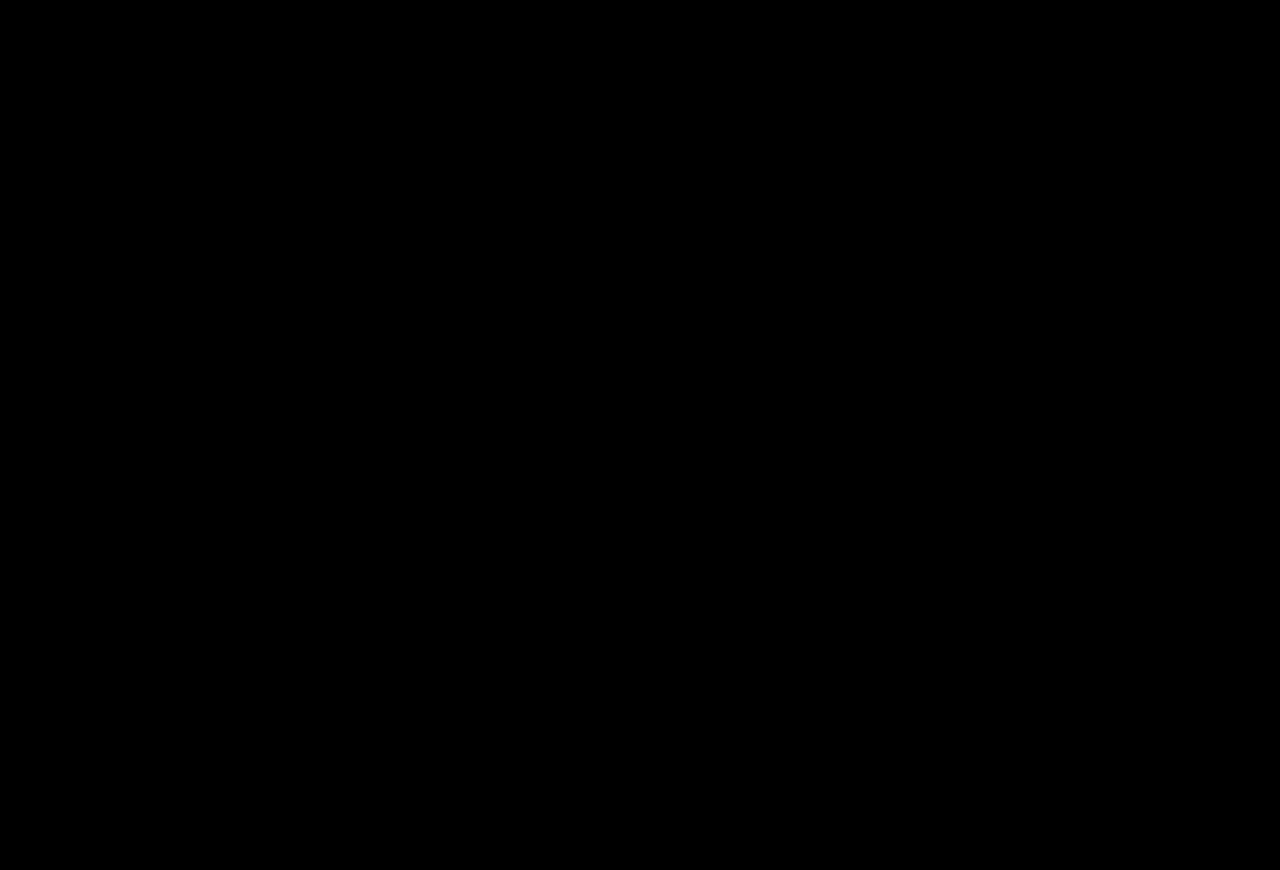
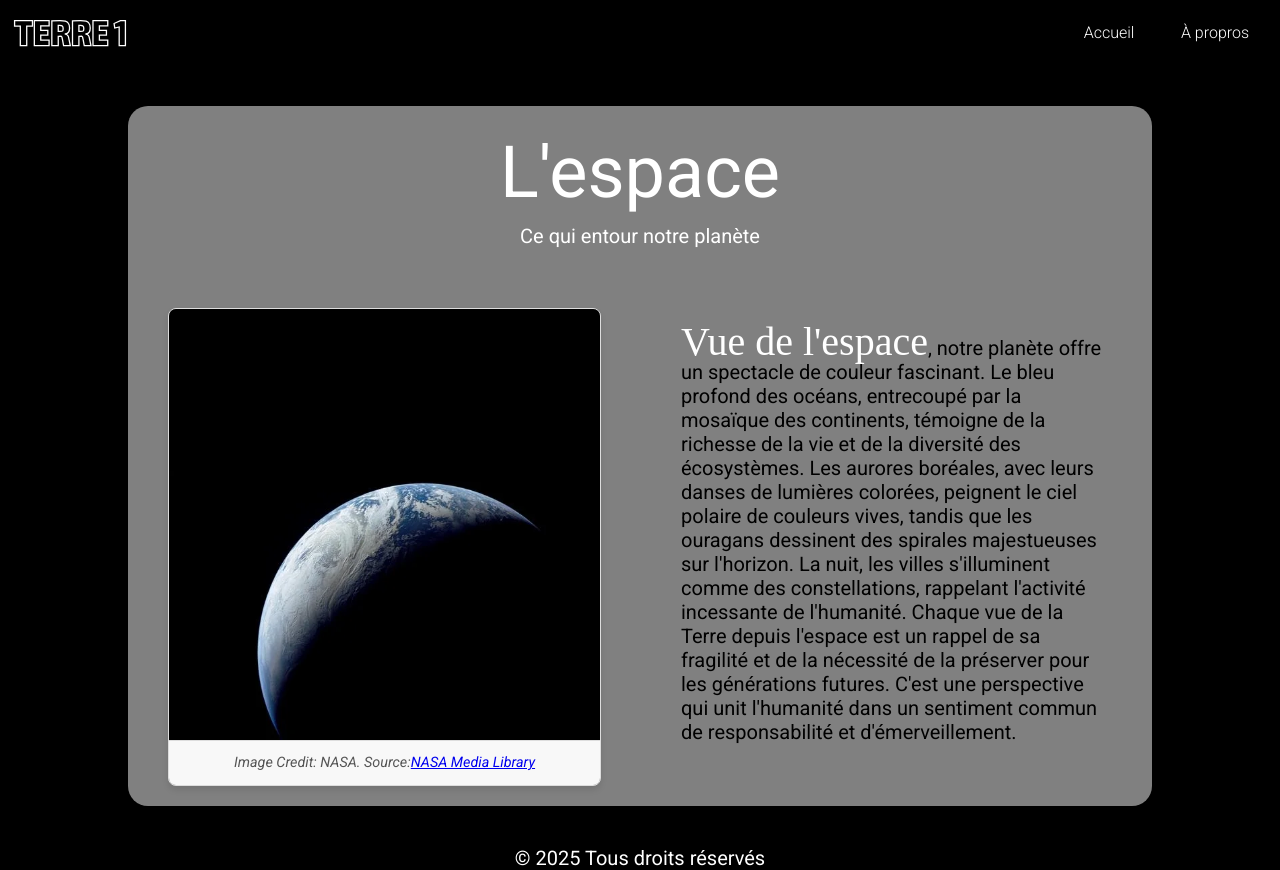
Before and after one commit to Debliqui/projet_terre_1, a React (Vite) app: page /article/space in a window 1280 px wide. Before the commit this address had no page. Before the commit the page ends 800 px from the top, so only its background shows below. Built offline with nearby package versions, Linux system fonts and the light colour scheme; the HTML template or start-up script is replaced by a standard one; a web font is replaced by a local one.

Commit message:
Creating the first version of article pages

```diff
--- a/package.json
+++ b/package.json
@@ -10,6 +10,7 @@
     "preview": "vite preview"
   },
   "dependencies": {
+    "prop-types": "^15.8.1",
     "react": "^19.0.0",
     "react-dom": "^19.0.0",
     "react-router": "^7.3.0",
--- a/public/assets/data/article-content.json
+++ b/public/assets/data/article-content.json
@@ -1,11 +1,14 @@
 [
   {
     "id": "space",
+    "nasa": true,
     "label": "L'espace",
     "src": "/assets/grid/as4-01-410~small.webp",
+    "ref": "as4-01-410",
     "alt": "Terre vue de l'espace",
     "title": "L'espace",
     "subtitle": "Ce qui entour notre planète",
-    "description": "Vue de l'espace, notre planète offre un spectacle de couleur fascinant.\nLe bleu profond des océans, entrecoupé par la mosaïque des continents, témoigne de la richesse de la vie et de la diversité des écosystèmes.\nLes aurores boréales, avec leurs danses de lumières colorées, peignent le ciel polaire de couleurs vives, tandis que les ouragans dessinent des spirales majestueuses sur l'horizon.\nLa nuit, les villes s'illuminent comme des constellations, rappelant l'activité incessante de l'humanité.\nChaque vue de la Terre depuis l'espace est un rappel de sa fragilité et de la nécessité de la préserver pour les générations futures.\nC'est une perspective qui unit l'humanité dans un sentiment commun de responsabilité et d'émerveillement."
+    "hookParagraph1": "Vue de l'espace",
+    "paragraph1": ", notre planète offre un spectacle de couleur fascinant.\nLe bleu profond des océans, entrecoupé par la mosaïque des continents, témoigne de la richesse de la vie et de la diversité des écosystèmes.\nLes aurores boréales, avec leurs danses de lumières colorées, peignent le ciel polaire de couleurs vives, tandis que les ouragans dessinent des spirales majestueuses sur l'horizon.\nLa nuit, les villes s'illuminent comme des constellations, rappelant l'activité incessante de l'humanité.\nChaque vue de la Terre depuis l'espace est un rappel de sa fragilité et de la nécessité de la préserver pour les générations futures.\nC'est une perspective qui unit l'humanité dans un sentiment commun de responsabilité et d'émerveillement."
   }
 ]
--- a/src/App.jsx
+++ b/src/App.jsx
@@ -1,6 +1,7 @@
 import { BrowserRouter, Routes, Route } from "react-router"
+import Home from "./pages/Home"
+import Articles from "./pages/Articles"
 import DataProvider from "./context/DataProvider"
-import Home from "./pages/Home"
 
 import "./App.scss"
 
@@ -10,6 +11,7 @@ function App() {
       <DataProvider>
         <Routes>
           <Route path="/" element={<Home />} />
+          <Route path="/article/:id" element={<Articles />} />
         </Routes>
       </DataProvider>
     </BrowserRouter>
--- /dev/null
+++ b/src/component/ArticleFigure/index.jsx
@@ -0,0 +1,29 @@
+import PropTypes from "prop-types"
+
+import "./index.scss"
+
+export default function ArticleFigure({ src, alt, ref, nasa, children }) {
+  return (
+    <figure className="image-container">
+      <img src={src} alt={alt} />
+      {nasa === true ? (
+        <figcaption className="image-caption">
+          Image Credit: NASA. Source:
+          <a
+            href={`https://images.nasa.gov/details/${ref}`}
+            rel="nofollow"
+            target="_blank"
+          >
+            NASA Media Library
+          </a>
+        </figcaption>
+      ) : (
+        children
+      )}
+    </figure>
+  )
+}
+
+ArticleFigure.propTypes = {
+  nasa: PropTypes.bool.isRequired,
+}
--- /dev/null
+++ b/src/component/ArticleFigure/index.scss
@@ -0,0 +1,24 @@
+.image-container {
+  width: 50%;
+  display: inline-block;
+  margin: 20px 40px;
+  text-align: center;
+  border: 1px solid #ddd;
+  border-radius: 8px;
+  overflow: hidden;
+  box-shadow: 0 4px 6px rgba(0, 0, 0, 0.1);
+  & img {
+    width: 100%;
+    height: auto;
+    display: block;
+  }
+  & .image-caption {
+    background-color: #f8f8f8;
+    color: #555;
+    font-size: 0.9rem;
+    font-style: italic;
+    padding: 10px;
+    text-align: center;
+    border-top: 1px solid #ddd;
+  }
+}
--- /dev/null
+++ b/src/component/ArticleSection/index.jsx
@@ -0,0 +1,5 @@
+import "./index.scss"
+
+export default function ArticleSection({ children, addClass }) {
+  return <section className={`article-section ${addClass}`}>{children}</section>
+}
--- /dev/null
+++ b/src/component/ArticleSection/index.scss
@@ -0,0 +1,3 @@
+.article-section {
+  margin-top: 40px;
+}
--- a/src/component/Banner/index.jsx
+++ b/src/component/Banner/index.jsx
@@ -1,7 +1,7 @@
 export default function Banner({ children, src }) {
   return (
-    <section style={{ backgroundImage: `url(${src})` }} className="banner">
+    <div style={{ backgroundImage: `url(${src})` }} className="banner">
       {children}
-    </section>
+    </div>
   )
 }
--- a/src/container/Header/index.jsx
+++ b/src/container/Header/index.jsx
@@ -5,7 +5,7 @@ import "./index.scss"
 
 export default function Header() {
   return (
-    <header>
+    <header className="header-container">
       <img src={Logo} alt="" />
       <nav className="nav-header">
         <NavLink to="/" end>
--- a/src/container/Header/index.scss
+++ b/src/container/Header/index.scss
@@ -10,8 +10,8 @@
   }
 }
 
-header {
-  background-color: transparent;
+.header-container {
+  background-color: var(--background-secondary);
   display: flex;
   justify-content: space-between;
   align-items: center;
--- /dev/null
+++ b/src/pages/Articles/index.jsx
@@ -0,0 +1,50 @@
+import { useParams } from "react-router"
+import { useData } from "../../hook.js"
+
+import Footer from "../../container/Footer"
+import Header from "../../container/Header"
+
+import "./index.scss"
+import ArticleSection from "../../component/ArticleSection/index.jsx"
+import ArticleFigure from "../../component/ArticleFigure/index.jsx"
+
+export default function Articles() {
+  let params = useParams()
+  const { data, error } = useData()
+  if (error) return <div>Error loading data</div>
+  if (!data) return <div>Loading...</div>
+  const articleData = data.find((article) => article.id === params.id)
+
+  return (
+    <>
+      {articleData && (
+        <>
+          <Header />
+          <article className="article-container">
+            <header className="header-article">
+              <h1 className="header-article__title">{articleData.title}</h1>
+              <p className="header-article__subtitle">{articleData.subtitle}</p>
+            </header>
+            <ArticleSection addClass="introduction">
+              <ArticleFigure
+                src={articleData.src}
+                alt={articleData.alt}
+                ref={articleData.ref}
+                nasa={articleData.nasa}
+              />
+              <div className="paragraphe">
+                <p className="paragraphe__content">
+                  <span className="paragraphe__content__hook">
+                    {articleData.hookParagraph1}
+                  </span>
+                  {articleData.paragraph1}
+                </p>
+              </div>
+            </ArticleSection>
+          </article>
+          <Footer />
+        </>
+      )}
+    </>
+  )
+}
--- /dev/null
+++ b/src/pages/Articles/index.scss
@@ -0,0 +1,57 @@
+@mixin screen_mobile {
+  @media screen and (max-width: 768px) {
+    @content;
+  }
+}
+
+@mixin screen_tablet {
+  @media screen and (max-width: 1024px) {
+    @content;
+  }
+}
+
+@mixin screen_desktop {
+  @media screen and (min-width: 1440px) {
+    @content;
+  }
+}
+
+.article-container {
+  max-width: 1024px;
+  margin: 40px auto;
+  background-color: var(--background-first);
+  border-radius: 20px;
+  @include screen_desktop {
+    max-width: 1440px;
+  }
+  @include screen_tablet {
+    max-width: 768px;
+  }
+  & .header-article {
+    color: var(--body-color);
+    &__title {
+      padding-bottom: 8px;
+    }
+  }
+}
+.introduction {
+  display: flex;
+  justify-content: space-between;
+}
+.paragraphe {
+  width: 50%;
+  margin: 40px;
+  &__content {
+    padding: 0;
+    text-align: left;
+    &__hook {
+      font-family: var(--title-font);
+      font-style: normal;
+      font-weight: var(--title-font-weight);
+      font-size: 2.5rem;
+      line-height: var(--title-line-height);
+      color: var(--body-color);
+      padding: 0;
+    }
+  }
+}
```
Also changed, not shown: 1 other file (tests, documents, lock files or other folders).
